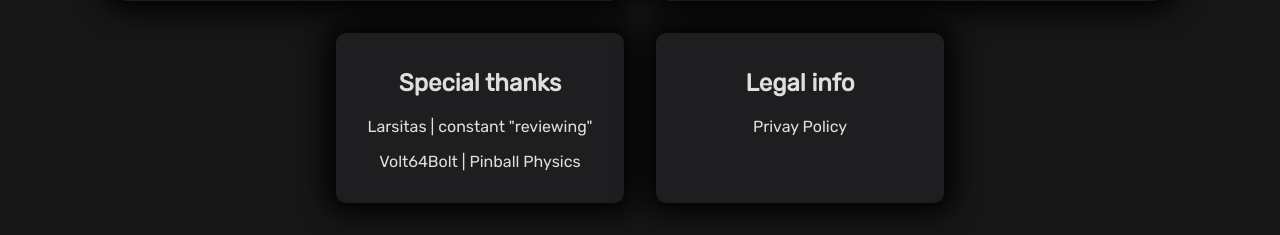
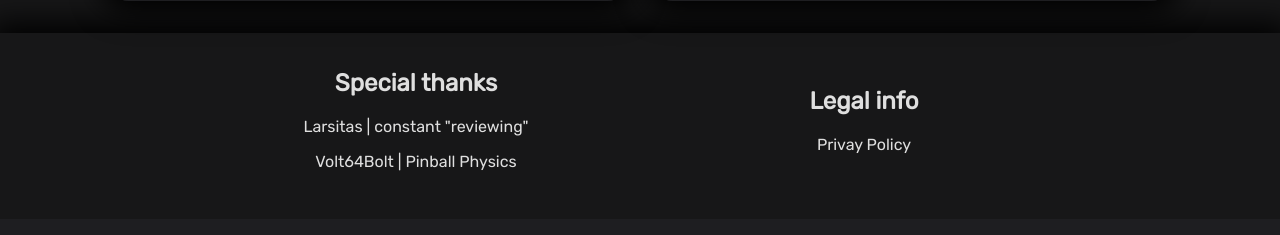
Before and after one commit to JelNet-webapplications/JelCraft-Homepage, a PHP site: page / in a window 1280 px wide. Shown: the part 1544-1779 px from the top of the page. After the commit the page ends 1715 px from the top, so only its background shows below. Run offline with PHP 8.4, Linux system fonts and the light colour scheme.

Commit message:
Alternative footer

```diff
--- a/Site/styles/footer.css
+++ b/Site/styles/footer.css
@@ -1,19 +1,16 @@
 .footer {
     display: flex;
     justify-content: center;
+    align-items: center;
+    box-shadow: 0px 0px 30px 10px var(--shadow-color);
 }
 
 .footer_container {
-    margin: 0 1em 2em;
-    width: 20%;
     text-align: center;
     padding: 1em;
-
-    border-radius: 10px;
-    background-color: red;
-
-    background-color: var(--foreground-color);
-    box-shadow: 0px 0px 30px 10px var(--shadow-color);
+    margin:1em;
+    width: 30%;
+    margin-top: 0;
 }
 
 .footer h2, .footer a, .footer {
```
Also changed, not shown: Site/index.html (line endings or trailing spaces).
